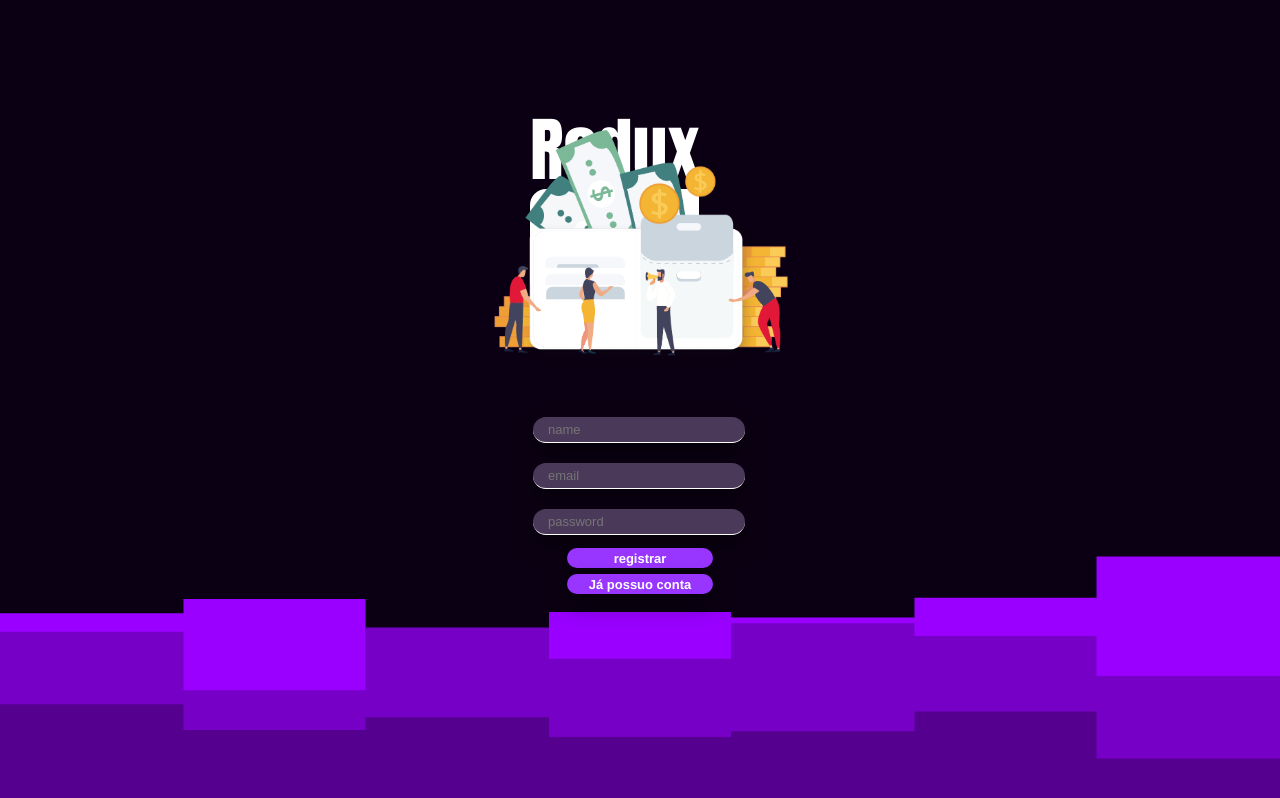
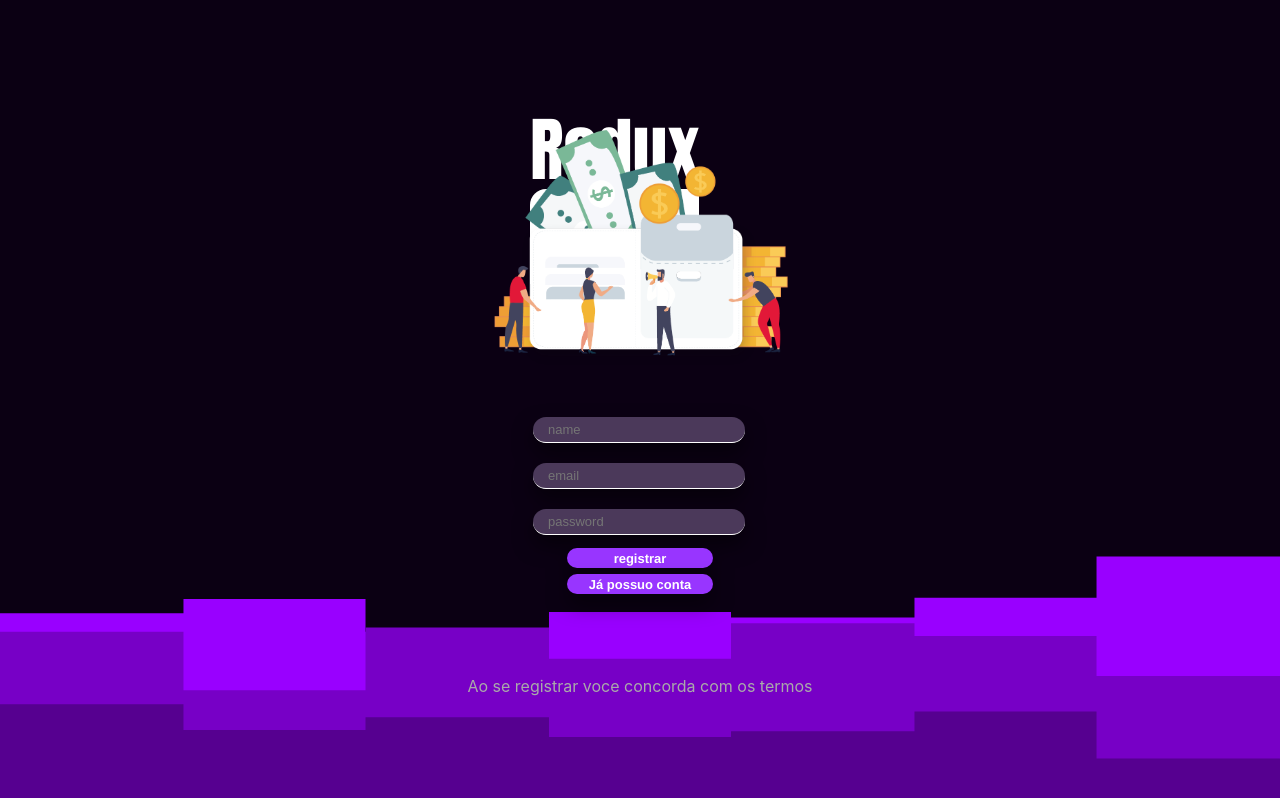
Before and after one commit to brenooliveiranascimento/Redux-wallet-Redux-thunk, a React (Create React App) app: page / in a window 1280 px wide. Both pictures are taken after a click on the button "Criar uma conta". Built offline with nearby package versions, Linux system fonts and the light colour scheme.

Commit message:
termos de uso

```diff
--- a/src/Components/Forms/AuthForm/AuthForm.css
+++ b/src/Components/Forms/AuthForm/AuthForm.css
@@ -83,3 +83,13 @@ button:hover{
     margin: 3px;
   }
 }
+
+.linkDataUse {
+  text-decoration: none;
+  color: #aaa;
+  margin-top: 23rem;
+}
+
+.linkDataUse span {
+  color: #aaa;
+}
--- a/src/Components/Forms/AuthForm/AuthForm.tsx
+++ b/src/Components/Forms/AuthForm/AuthForm.tsx
@@ -69,9 +69,18 @@ function AuthForm({ authFormProps }: any) {
           {isRegister ? 'Já possuo conta' : 'Criar uma conta'}
         </button>
       </form>
-      <section
-        className="blourContainer"
-      />
+      {
+        isRegister && (
+          <a
+            className="linkDataUse"
+            target="_blank"
+            href="https://brenooliveiranascimento.github.io/"
+            rel="noreferrer"
+          >
+            <span>Ao se registrar voce concorda com os termos</span>
+          </a>
+        )
+      }
     </section>
   );
 }
```
